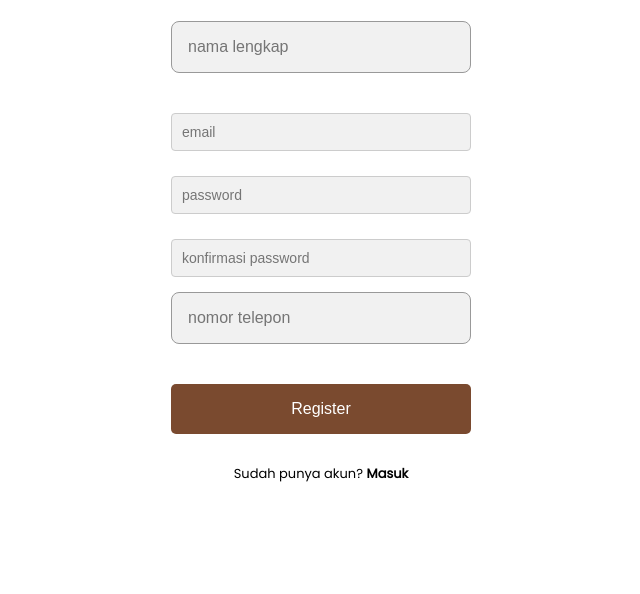
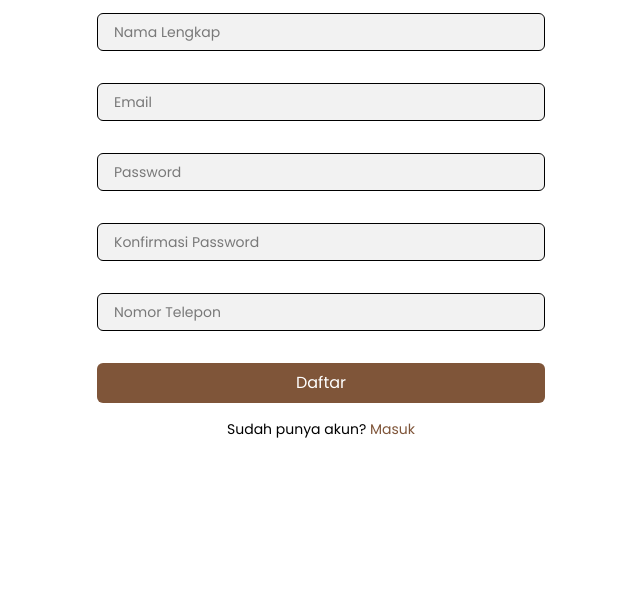
Before and after one commit to Bgusenn/mamichan, a website: page register.html in a window 1280 px wide. Shown: the part 226-820 px from the top of the page, without its empty margins (319-959 px from the left). Drawn offline with Linux system fonts and the light colour scheme.

Commit message:
coba update

```diff
--- a/register.html
+++ b/register.html
@@ -1,46 +1,86 @@
 <!DOCTYPE html>
-<html lang="en">
+<html lang="id">
   <head>
     <meta charset="UTF-8" />
     <meta name="viewport" content="width=device-width, initial-scale=1.0" />
-    <title>Register</title>
-    <link rel="stylesheet" href="login.css" />
+    <title>Register | Mamichan</title>
+    <link href="dist/output.css" rel="stylesheet" />
     <link
       href="https://fonts.googleapis.com/css2?family=Poppins&display=swap"
       rel="stylesheet"
     />
     <style>
-      .error {
-        color: red;
-        font-size: 13px;
-        margin-top: 4px;
+      body {
+        font-family: "Poppins", sans-serif;
       }
     </style>
   </head>
-  <body class="login-page">
-    <div class="login-container">
-      <img src="image/Logo 2.png" alt="Logo" />
-      <form id="registerForm" onsubmit="return validateForm(event)">
-        <input type="text" id="name" placeholder="nama lengkap" />
-        <div id="nameError" class="error"></div>
 
-        <input type="email" id="email" placeholder="email" />
-        <div id="emailError" class="error"></div>
+  <body class="min-h-screen flex items-center justify-center px-4">
+    <div class="w-full max-w-md">
+      <!-- Logo -->
+      <div class="flex mb-6 py-6 text-2xl font-semibold">
+        <h1>Register</h1>
+      </div>
 
-        <input type="password" id="password" placeholder="password" />
-        <div id="passwordError" class="error"></div>
+      <!-- Form Register -->
+      <form
+        id="registerForm"
+        onsubmit="return validateForm(event)"
+        class="space-y-4"
+      >
+        <input
+          type="text"
+          id="name"
+          placeholder="Nama Lengkap"
+          class="w-full px-4 py-2 border bg-[#F2F2F2] rounded-md text-sm focus:outline-none focus:ring-2 focus:ring-[#7F5539]"
+        />
+        <p id="nameError" class="text-red-500 text-sm"></p>
 
-        <input type="password" id="confirm" placeholder="konfirmasi password" />
-        <div id="confirmError" class="error"></div>
+        <input
+          type="email"
+          id="email"
+          placeholder="Email"
+          class="w-full px-4 py-2 border bg-[#F2F2F2] rounded-md text-sm focus:outline-none focus:ring-2 focus:ring-[#7F5539]"
+        />
+        <p id="emailError" class="text-red-500 text-sm"></p>
 
-        <input type="tel" id="phone" placeholder="nomor telepon" />
-        <div id="phoneError" class="error"></div>
+        <input
+          type="password"
+          id="password"
+          placeholder="Password"
+          class="w-full px-4 py-2 border bg-[#F2F2F2] rounded-md text-sm focus:outline-none focus:ring-2 focus:ring-[#7F5539]"
+        />
+        <p id="passwordError" class="text-red-500 text-sm"></p>
 
-        <button type="submit" class="login-btn">Register</button>
+        <input
+          type="password"
+          id="confirm"
+          placeholder="Konfirmasi Password"
+          class="w-full px-4 py-2 border bg-[#F2F2F2] rounded-md text-sm focus:outline-none focus:ring-2 focus:ring-[#7F5539]"
+        />
+        <p id="confirmError" class="text-red-500 text-sm"></p>
+
+        <input
+          type="tel"
+          id="phone"
+          placeholder="Nomor Telepon"
+          class="w-full px-4 py-2 border bg-[#F2F2F2] rounded-md text-sm focus:outline-none focus:ring-2 focus:ring-[#7F5539]"
+        />
+        <p id="phoneError" class="text-red-500 text-sm"></p>
+
+        <button
+          type="submit"
+          class="w-full bg-[#7F5539] text-white py-2 rounded-md hover:bg-[#6B442C] transition duration-200"
+        >
+          Daftar
+        </button>
       </form>
-      <div class="register-link">
-        Sudah punya akun? <a href="login.html">Masuk</a>
-      </div>
+
+      <p class="text-sm text-center mt-4">
+        Sudah punya akun?
+        <a href="login.html" class="text-[#7F5539] hover:underline">Masuk</a>
+      </p>
     </div>
 
     <script>
@@ -53,49 +93,49 @@
         const confirm = document.getElementById("confirm").value.trim();
         const phone = document.getElementById("phone").value.trim();
 
-        // Bersihkan pesan error sebelumnya
-        document.getElementById("nameError").innerText = "";
-        document.getElementById("emailError").innerText = "";
-        document.getElementById("passwordError").innerText = "";
-        document.getElementById("confirmError").innerText = "";
-        document.getElementById("phoneError").innerText = "";
+        // Reset error messages
+        document.getElementById("nameError").textContent = "";
+        document.getElementById("emailError").textContent = "";
+        document.getElementById("passwordError").textContent = "";
+        document.getElementById("confirmError").textContent = "";
+        document.getElementById("phoneError").textContent = "";
 
         let isValid = true;
 
         if (!name) {
-          document.getElementById("nameError").innerText = "Nama wajib diisi";
+          document.getElementById("nameError").textContent = "Nama wajib diisi";
           isValid = false;
         }
 
         if (!email) {
-          document.getElementById("emailError").innerText = "Email wajib diisi";
+          document.getElementById("emailError").textContent =
+            "Email wajib diisi";
           isValid = false;
         }
 
         if (!password) {
-          document.getElementById("passwordError").innerText =
+          document.getElementById("passwordError").textContent =
             "Password wajib diisi";
           isValid = false;
         }
 
         if (!confirm) {
-          document.getElementById("confirmError").innerText =
-            "Konfirmasi sandi wajib diisi";
+          document.getElementById("confirmError").textContent =
+            "Konfirmasi password wajib diisi";
           isValid = false;
         } else if (confirm !== password) {
-          document.getElementById("confirmError").innerText =
+          document.getElementById("confirmError").textContent =
             "Konfirmasi tidak cocok";
           isValid = false;
         }
 
         if (!phone) {
-          document.getElementById("phoneError").innerText =
+          document.getElementById("phoneError").textContent =
             "Nomor telepon wajib diisi";
           isValid = false;
         }
 
         if (isValid) {
-          // Jika semua kolom valid, arahkan ke login
           window.location.href = "login.html";
         }
 
```
Also changed, not shown: dist/output.css (added), 1 other file.
